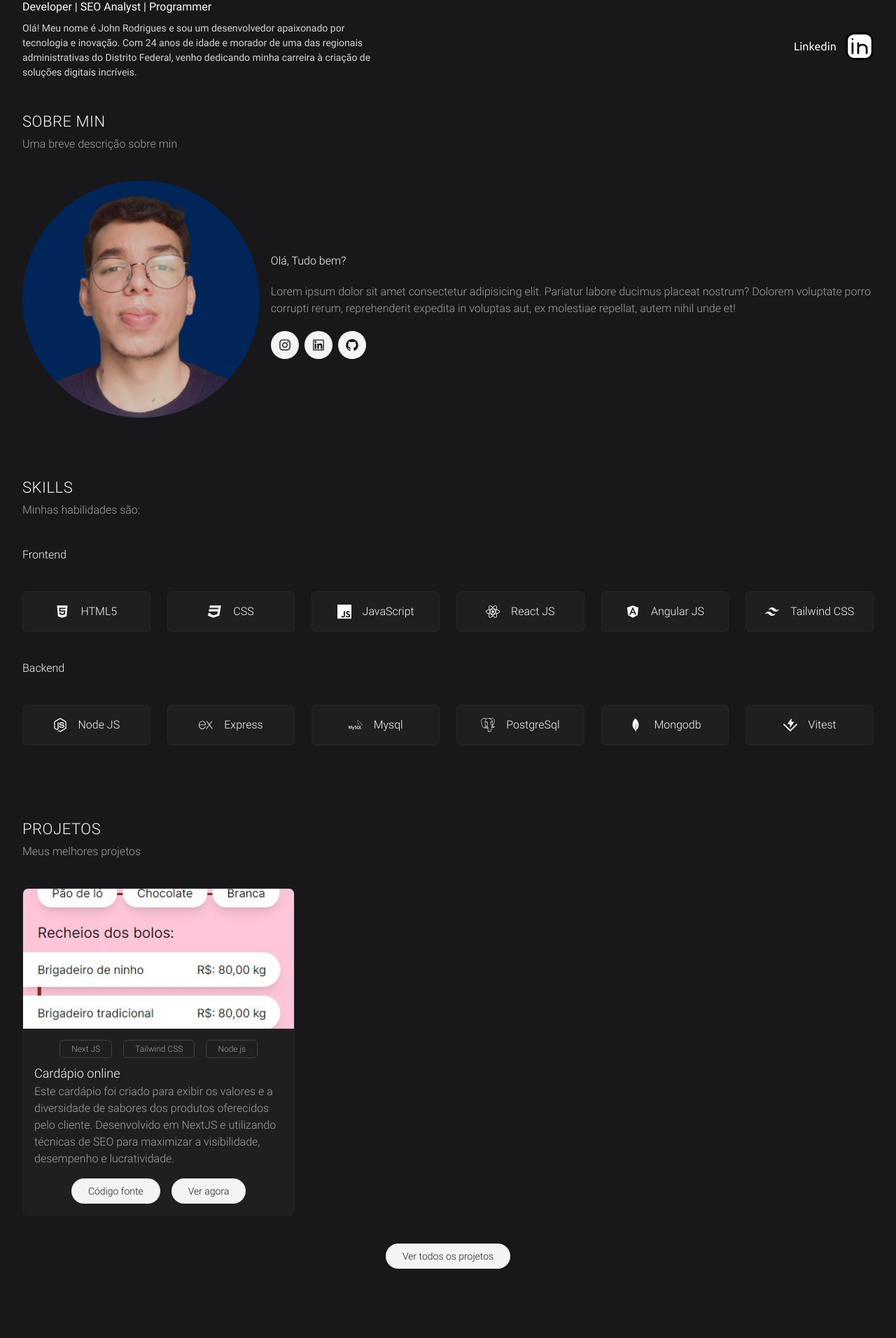
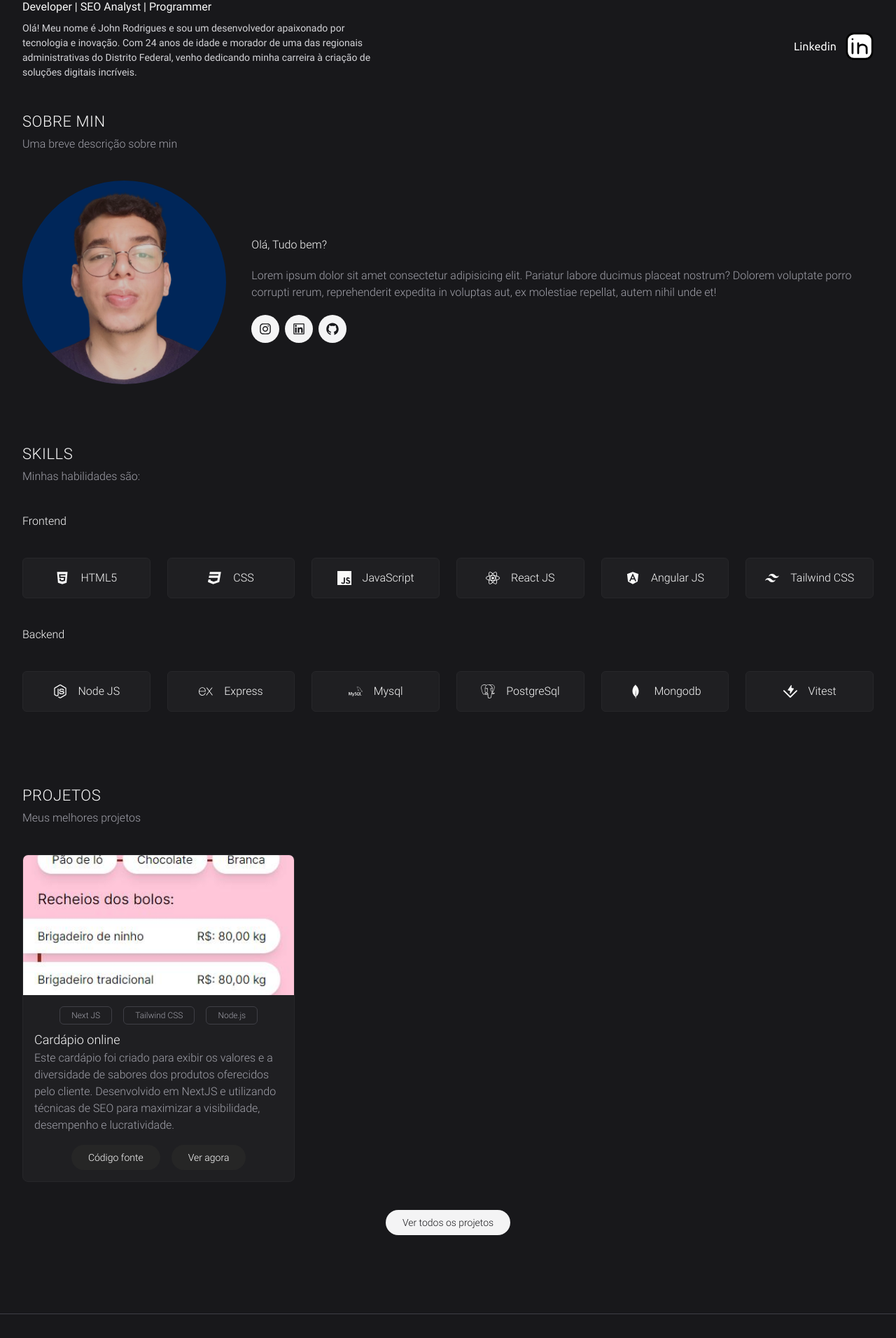
Before and after one commit to johnrodrigues008/My-Portfolio, a Next.js app: page / in a window 1280 px wide. Shown: the part 635-2547 px from the top of the page at 70% size. Built offline with nearby package versions, Linux system fonts and the light colour scheme.

Commit message:
Ajustes na navegação, link e na sessão projetos.
Signed-off-by: John Rodrigues <john.rodrigues008@gmail.com>

```diff
--- a/src/components/AboutSection.tsx
+++ b/src/components/AboutSection.tsx
@@ -16,7 +16,7 @@ export function AboutSection() {
         />
 
         <div className="flex gap-4 flex-col md:flex-row items-center pb-10">
-          <div className="w-[300px] shrink-0rounded-md overflow-hidden rounded-[50%] lg:w-[600px]">
+          <div className="w-[300px] bg-cover shrink-0rounded-md overflow-hidden rounded-[50%] sm:mr-5 sm:w-[500px]">
             <Image
               src={aboutImage}
               alt="Logo da seção sobre de John Rodrigues"
--- a/src/components/CustomLink.tsx
+++ b/src/components/CustomLink.tsx
@@ -11,7 +11,8 @@ interface IProps extends LinkProps{
 const styled = {
   baseStyled: "px-6 py-2 rounded-full inline-block text-sm cursor-pointer",
   primary: "bg-zinc-100 text-zinc-900",
-  secondary: "text-white ",
+  secondary:
+    "text-white Rototo-400 bg-[#262626] shadow-[0px 4px 4px 0px rgba(0, 0, 0, 0.25)]",
   link: "text-white ",
   none: "px-0",
 };
--- a/src/components/Navigation.tsx
+++ b/src/components/Navigation.tsx
@@ -55,7 +55,7 @@ export function Navigation(){
               const isLastElement = index === navMenuList.length - 1;
               return (
                 <li
-                  className="mb-5 text-[27px] pb-3 border-b-[1px]  w-[500px] text-[#fff] Roboto-100"
+                  className="mb-5 text-[27px] pb-3 border-b-[1px] text-[#fff] Roboto-100 w-[70%] sm:w-[500px]"
                   key={href}
                 >
                   <CustomLink
--- a/src/components/ProjectSection.tsx
+++ b/src/components/ProjectSection.tsx
@@ -61,11 +61,11 @@ function ProjectCard({ project }: IprojectCard) {
         <p className="text-zinc-400">{project.description}</p>
 
         <div className="gap-4 mt-4 flex justify-center items-center">
-          <CustomLink href={project.sourceCode} linkType="primary">
+          <CustomLink href={project.sourceCode} linkType="secondary">
             Código fonte
           </CustomLink>
 
-          <CustomLink href={project.liveAt} linkType="primary">
+          <CustomLink href={project.liveAt} linkType="secondary">
             Ver agora
           </CustomLink>
         </div>
```
